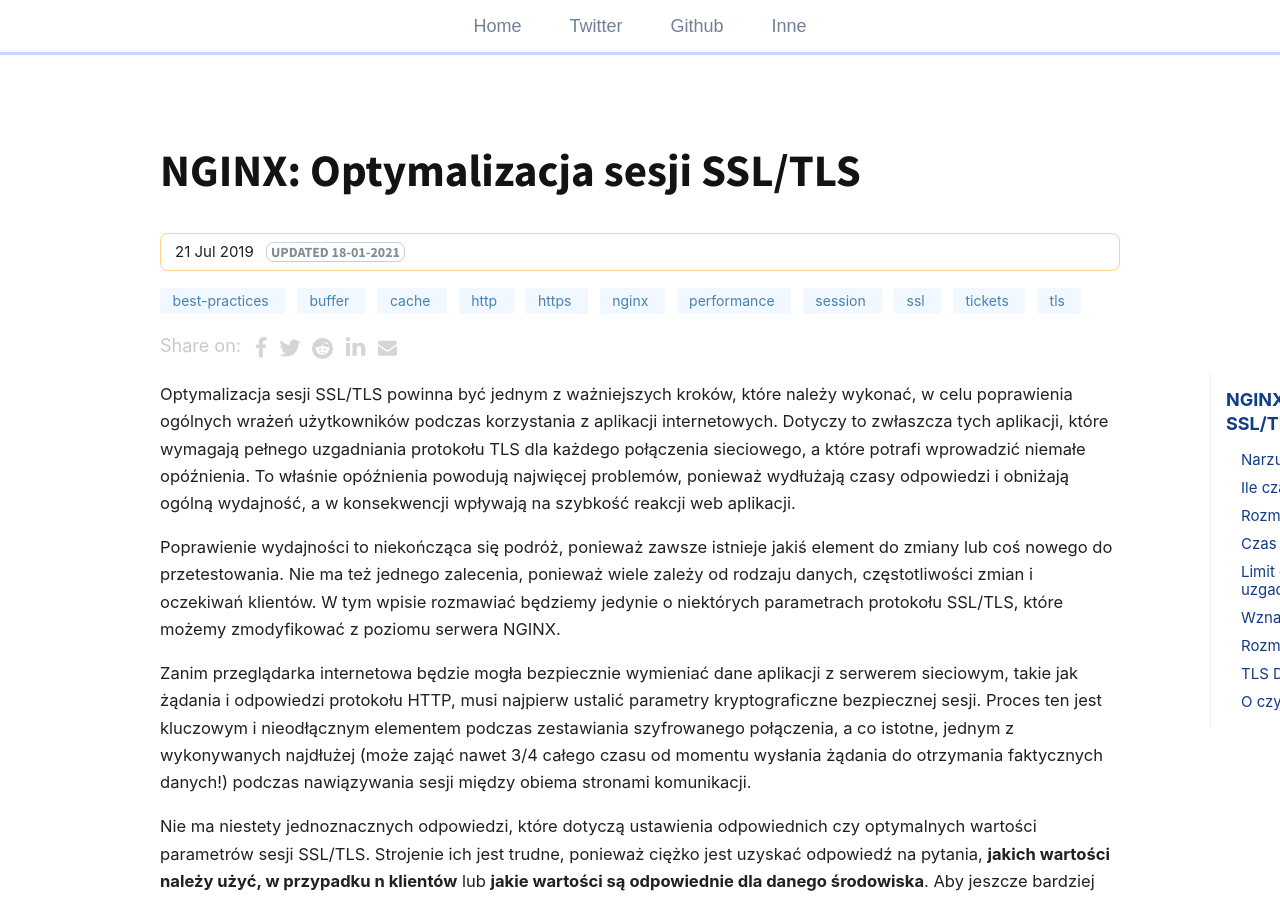
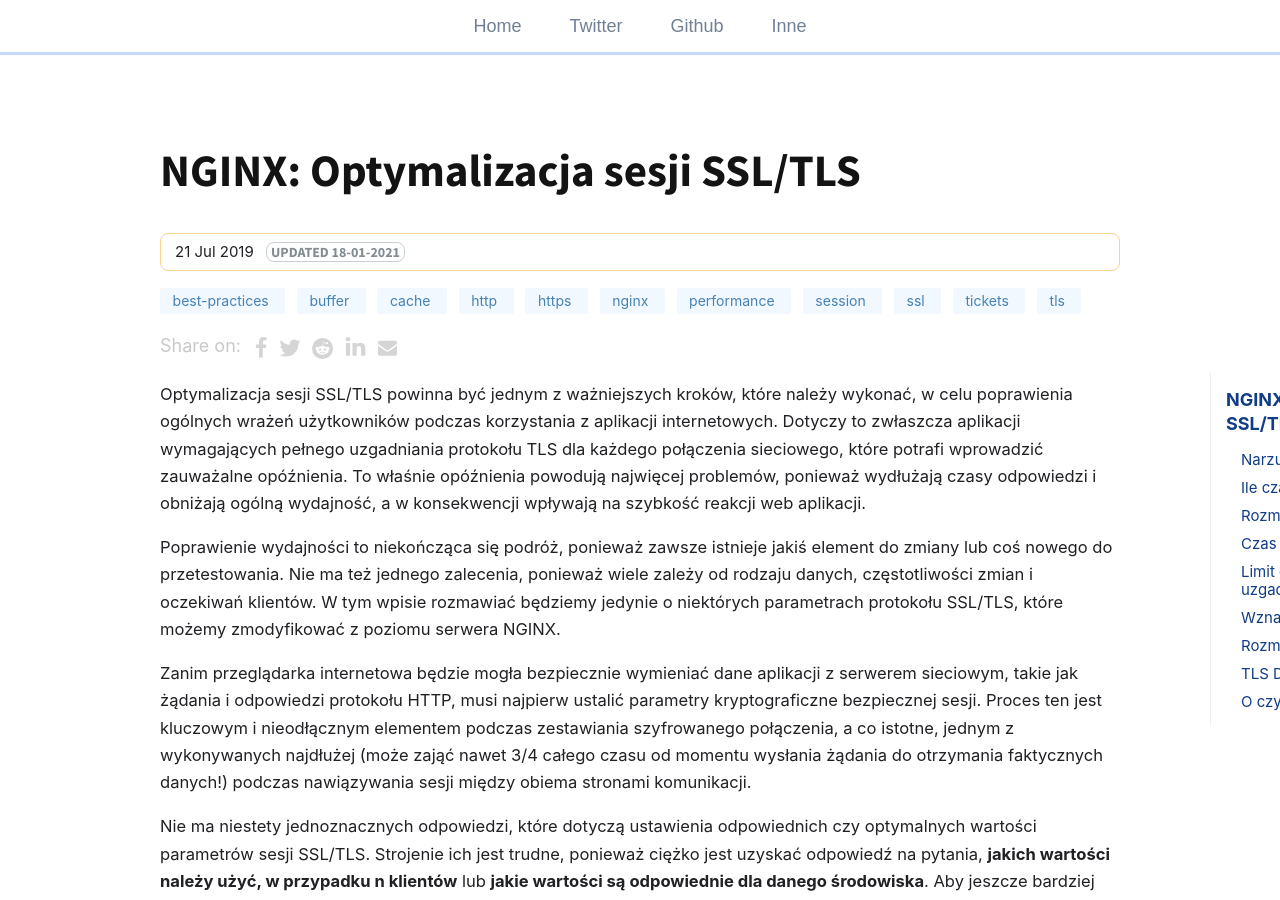
Before and after one commit to git04112019/trimstray.github.io, a Jekyll site: the page built from _posts/2019-07-21-nginx-optymalizacja_sesji_ssl-tls.md, in a window 1280 px wide and 900 px high. Built offline with Jekyll 4.4.1, drawn with Linux system fonts in a browser that asks for light colours; comment, search, counter and statistics services are not loaded.

Commit message:
uncommited changes - signed-off-by: trimstray <trimstray@gmail.com>

```diff
--- a/_posts/2019-07-21-nginx-optymalizacja_sesji_ssl-tls.md
+++ b/_posts/2019-07-21-nginx-optymalizacja_sesji_ssl-tls.md
@@ -11,7 +11,7 @@ toc: true
 last_modified_at: 2021-01-18 00:00:00 +0000
 ---
 
-Optymalizacja sesji SSL/TLS powinna być jednym z ważniejszych kroków, które należy wykonać, w celu poprawienia ogólnych wrażeń użytkowników podczas korzystania z aplikacji internetowych. Dotyczy to zwłaszcza tych aplikacji, które wymagają pełnego uzgadniania protokołu TLS dla każdego połączenia sieciowego, a które potrafi wprowadzić niemałe opóźnienia. To właśnie opóźnienia powodują najwięcej problemów, ponieważ wydłużają czasy odpowiedzi i obniżają ogólną wydajność, a w konsekwencji wpływają na szybkość reakcji web aplikacji.
+Optymalizacja sesji SSL/TLS powinna być jednym z ważniejszych kroków, które należy wykonać, w celu poprawienia ogólnych wrażeń użytkowników podczas korzystania z aplikacji internetowych. Dotyczy to zwłaszcza aplikacji wymagających pełnego uzgadniania protokołu TLS dla każdego połączenia sieciowego, które potrafi wprowadzić zauważalne opóźnienia. To właśnie opóźnienia powodują najwięcej problemów, ponieważ wydłużają czasy odpowiedzi i obniżają ogólną wydajność, a w konsekwencji wpływają na szybkość reakcji web aplikacji.
 
 Poprawienie wydajności to niekończąca się podróż, ponieważ zawsze istnieje jakiś element do zmiany lub coś nowego do przetestowania. Nie ma też jednego zalecenia, ponieważ wiele zależy od rodzaju danych, częstotliwości zmian i oczekiwań klientów. W tym wpisie rozmawiać będziemy jedynie o niektórych parametrach protokołu SSL/TLS, które możemy zmodyfikować z poziomu serwera NGINX.
 
```
